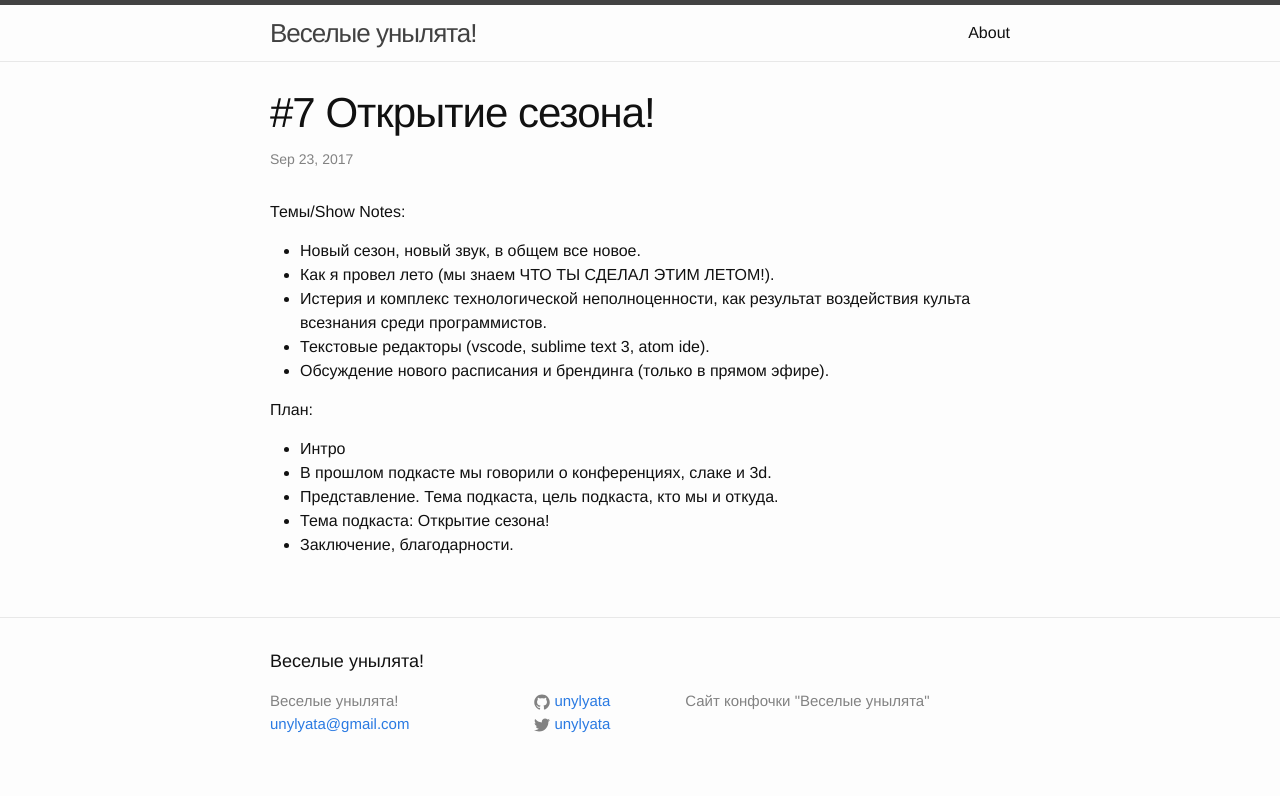
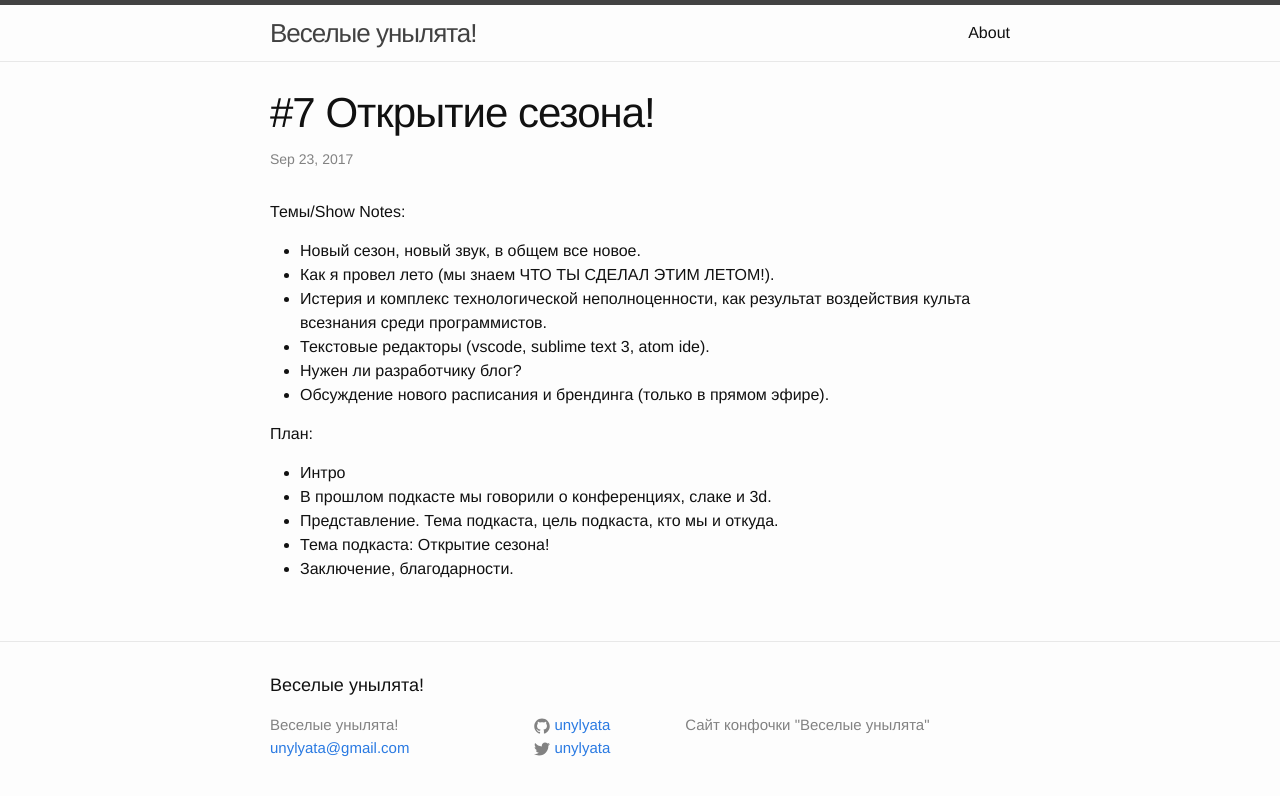
Before and after one commit to unylyata/unylyata.github.io, a Jekyll site: the page built from _posts/2017-23-09-podcast-7.markdown, in a window 1280 px wide. Shown: the top 796 px of the page. Built offline with Jekyll 4.4.1, drawn with Linux system fonts in a browser that asks for light colours; comment, search, counter and statistics services are not loaded.

Commit message:
Update 2017-23-09-podcast-7.markdown

```diff
--- a/_posts/2017-23-09-podcast-7.markdown
+++ b/_posts/2017-23-09-podcast-7.markdown
@@ -13,6 +13,7 @@ comments: true
 - Как я провел лето (мы знаем ЧТО ТЫ СДЕЛАЛ ЭТИМ ЛЕТОМ!).
 - Истерия и комплекс технологической неполноценности, как результат воздействия культа всезнания среди программистов.
 - Текстовые редакторы (vscode, sublime text 3, atom ide).
+- Нужен ли разработчику блог?
 - Обсуждение нового расписания и брендинга (только в прямом эфире).
 
 План:
```
